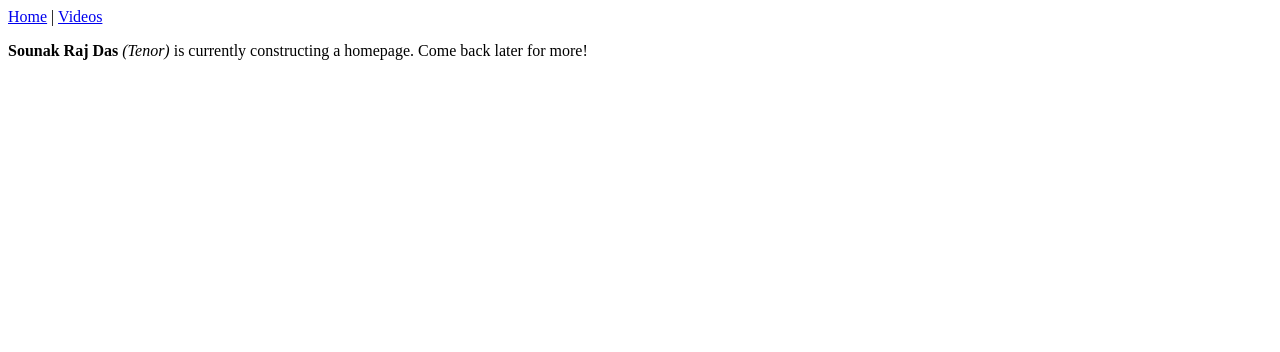
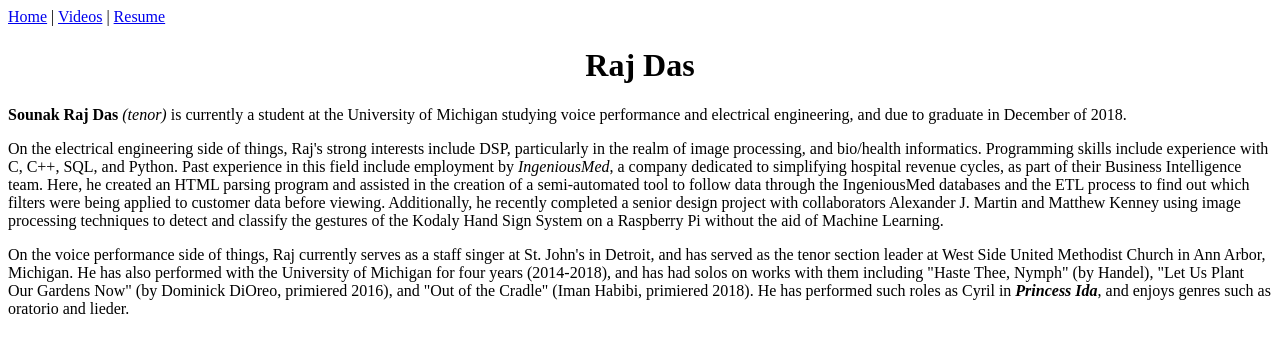
Before and after one commit to der-das/der-das.github.io, a plain HTML site: page index.html in a window 1280 px wide. Drawn offline with Linux system fonts and the light colour scheme.

Commit message:
Update index.html

```diff
--- a/index.html
+++ b/index.html
@@ -7,8 +7,17 @@
 <body>
 <nav>
 <a href="/">Home</a> |
-<a href="/videos.html">Videos</a>
+<a href="/videos.html">Videos</a> |
+<a href="/resume.html">Resume</a>
 </nav>
-<p><b>Sounak Raj Das</b><i> (Tenor)</i> is currently constructing a homepage. Come back later for more!</p>
+	<h1 align="center">Raj Das</h1>
+<p><b>Sounak Raj Das</b><i> (tenor)</i> is currently a student at the University of Michigan studying voice performance and electrical engineering, and due to graduate in December of 2018.</p>
+<p>On the electrical engineering side of things, Raj's strong interests include DSP, particularly in the realm of image processing, and bio/health informatics. Programming skills include experience with C, C++, SQL, and Python.
+	Past experience in this field include employment by <i>IngeniousMed</i>, a company dedicated to simplifying hospital revenue cycles, as part of their Business Intelligence team. Here, he created an HTML parsing program and assisted
+	in the creation of a semi-automated tool to follow data through the IngeniousMed databases and the ETL process to find out which filters were being applied to customer data before viewing. Additionally, he recently completed a senior
+	design project with collaborators Alexander J. Martin and Matthew Kenney using image processing techniques to detect and classify the gestures of the Kodaly Hand Sign System on a Raspberry Pi without the aid of Machine Learning.</p>
+<p>On the voice performance side of things, Raj currently serves as a staff singer at St. John's in Detroit, and has served as the tenor section leader at West Side United Methodist Church in Ann Arbor, Michigan.
+	He has also performed with the University of Michigan for four years (2014-2018), and has had solos on works with them including "Haste Thee, Nymph" (by Handel), "Let Us Plant Our Gardens Now" (by Dominick DiOreo, primiered 2016),
+	and "Out of the Cradle" (Iman Habibi, primiered 2018). He has performed such roles as Cyril in <b><i>Princess Ida</i></b>, and enjoys genres such as oratorio and lieder.</p>
 </body>
 </html>
```
